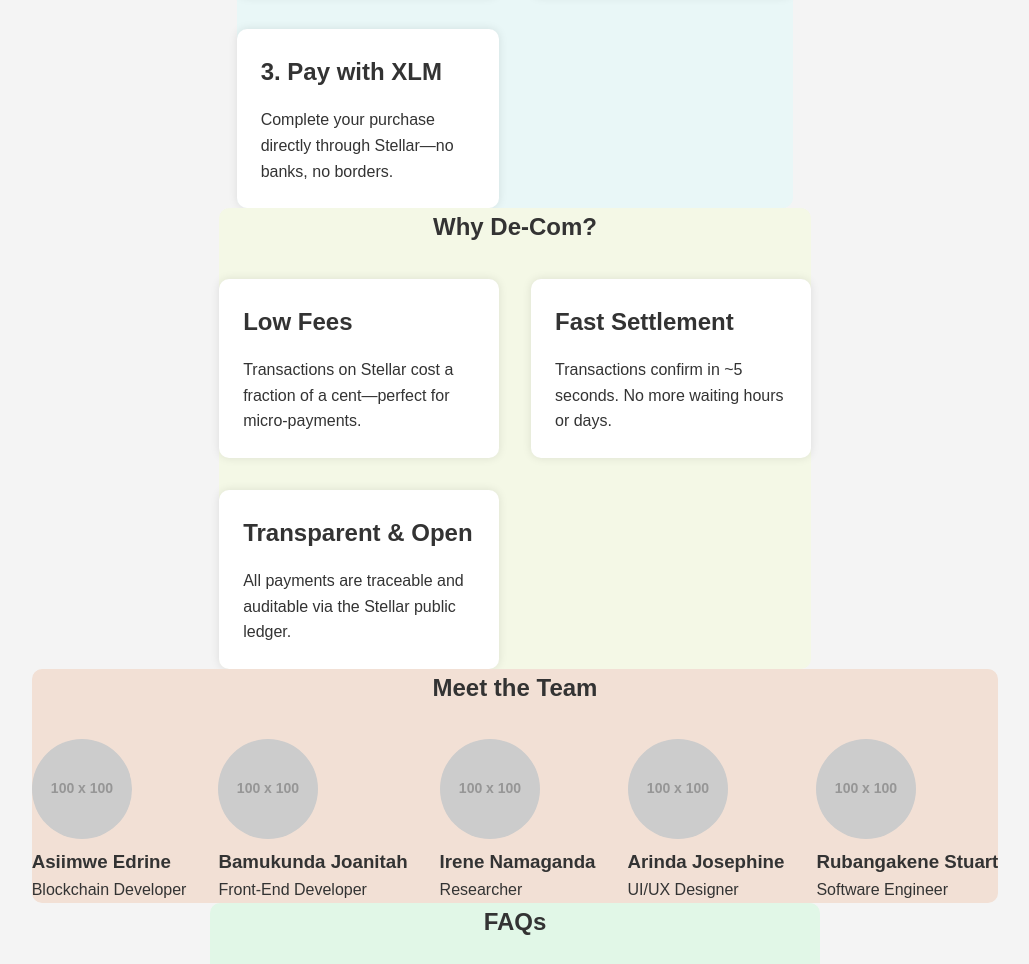
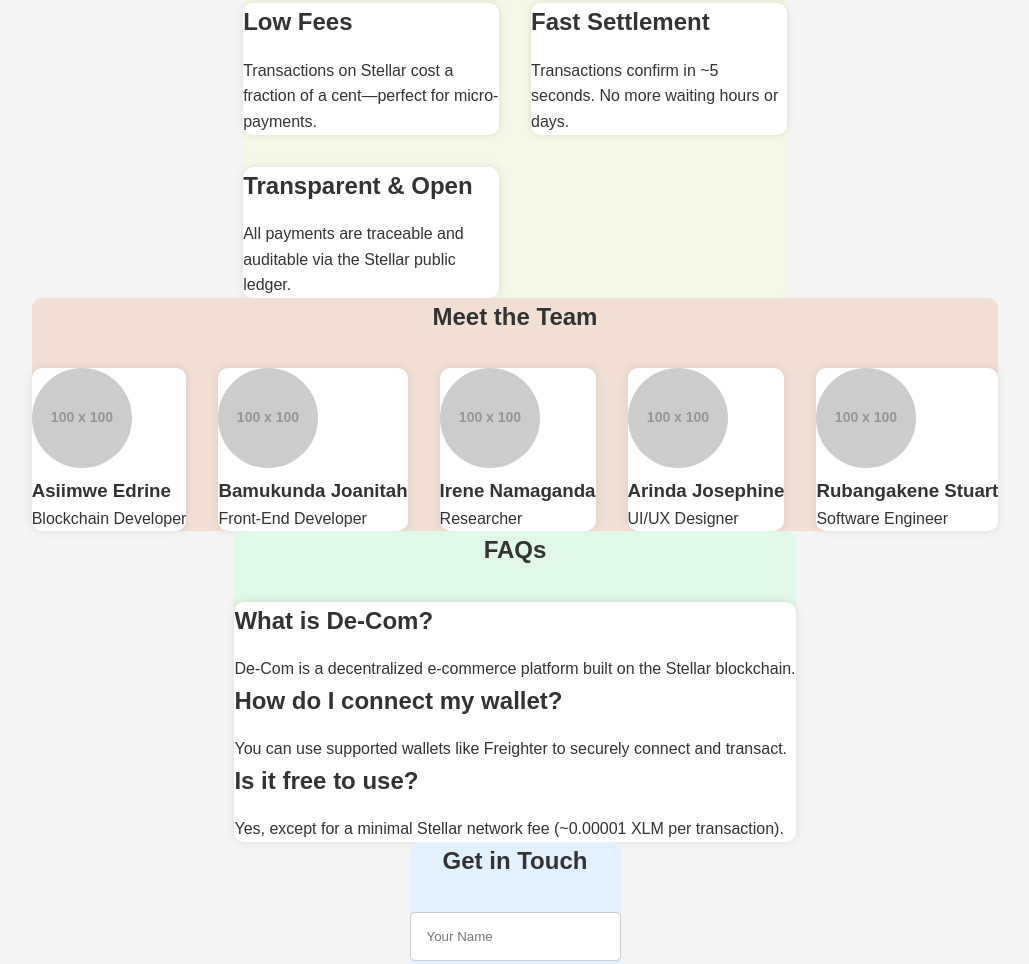
Before and after one commit to edrineasimwe/De-Com, a plain HTML site: page index.html in a window 1280 px wide. Shown: the part 1064-2028 px from the top of the page, without its empty margins (125-1154 px from the left). Drawn offline with Linux system fonts and the light colour scheme; placeholder pictures from the web are drawn by us.

Commit message:
Additional Code Modified

```diff
--- a/style.css
+++ b/style.css
@@ -22,7 +22,6 @@
 header {
   background: #333;
   color: #fff;
-  padding: 2rem 0;
   text-align: center;
   flex-shrink: 0; /* Prevent the header from shrinking */
 }
@@ -51,7 +50,7 @@
   background: #e08900;
 }
 
-/* Section styles (no padding for sections) */
+/* Section styles (no padding for sections and headers) */
 section {
   max-width: 1000px;
   margin: auto;
@@ -62,6 +61,7 @@
 h2 {
   text-align: center;
   margin-bottom: 2rem;
+  padding: 0;
 }
 
 /* Key Features Section */
@@ -77,11 +77,12 @@
 
 .feature {
   background: #fff;
-  padding: 1.5rem;
   border-radius: 10px;
   box-shadow: 0 0 10px rgba(0,0,0,0.1);
+  /* No padding here now */
 }
 
+/* Removing padding from feature's h3 */
 .feature h3 {
   font-size: 1.5rem;
   margin-bottom: 1rem;
@@ -100,9 +101,9 @@
 
 .step {
   background: #fff;
-  padding: 1.5rem;
   border-radius: 10px;
   box-shadow: 0 0 10px rgba(0,0,0,0.1);
+  /* No padding here now */
 }
 
 .step h3 {
@@ -123,9 +124,9 @@
 
 .feature {
   background: #fff;
-  padding: 1.5rem;
   border-radius: 10px;
   box-shadow: 0 0 10px rgba(0,0,0,0.1);
+  /* No padding here now */
 }
 
 /* Meet the Team Section */
@@ -139,6 +140,13 @@
   gap: 2rem;
   flex-wrap: wrap;
   margin-top: 2rem;
+}
+
+.team-member {
+  background: #fff;
+  border-radius: 10px;
+  box-shadow: 0 0 10px rgba(0,0,0,0.1);
+  /* No padding here now */
 }
 
 .team-member img {
@@ -155,9 +163,9 @@
 
 .faq {
   background: #fff;
-  padding: 1.5rem;
   border-radius: 10px;
   box-shadow: 0 0 10px rgba(0,0,0,0.1);
+  /* No padding here now */
 }
 
 .faq h3 {
@@ -199,7 +207,6 @@
 footer {
   background: #333;
   color: #fff;
-  padding: 2rem 0;
   text-align: center;
   flex-shrink: 0; /* Prevent the footer from shrinking */
 }
@@ -224,6 +231,6 @@
   }
 
   section {
-    padding: 2rem;
+    padding: 0;
   }
 }
```
